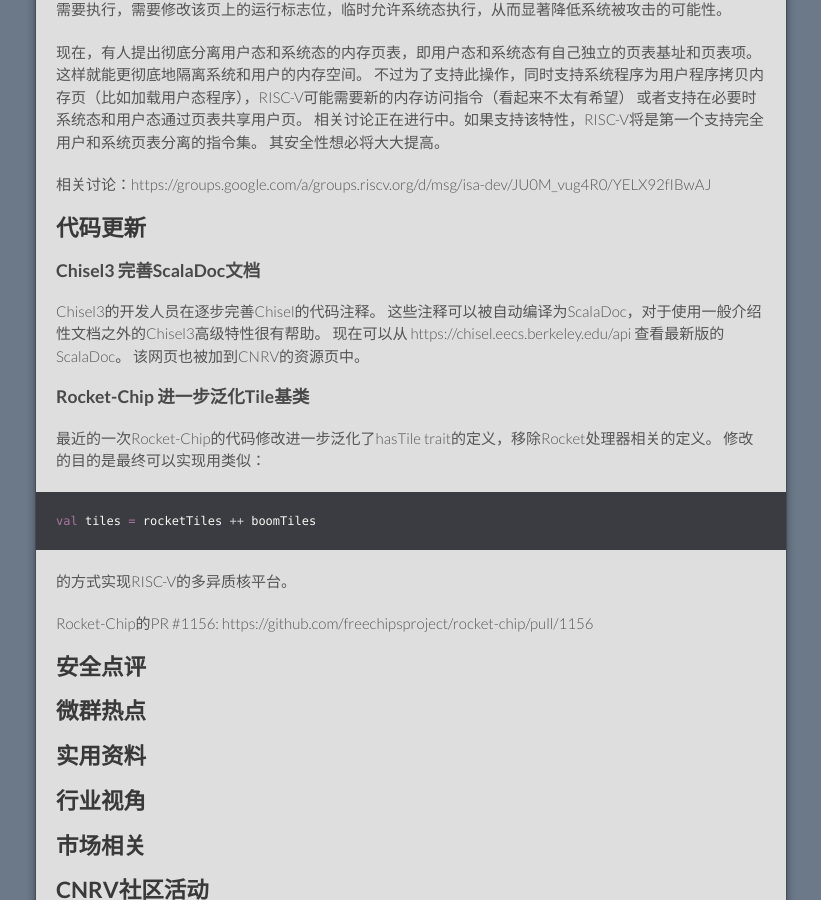
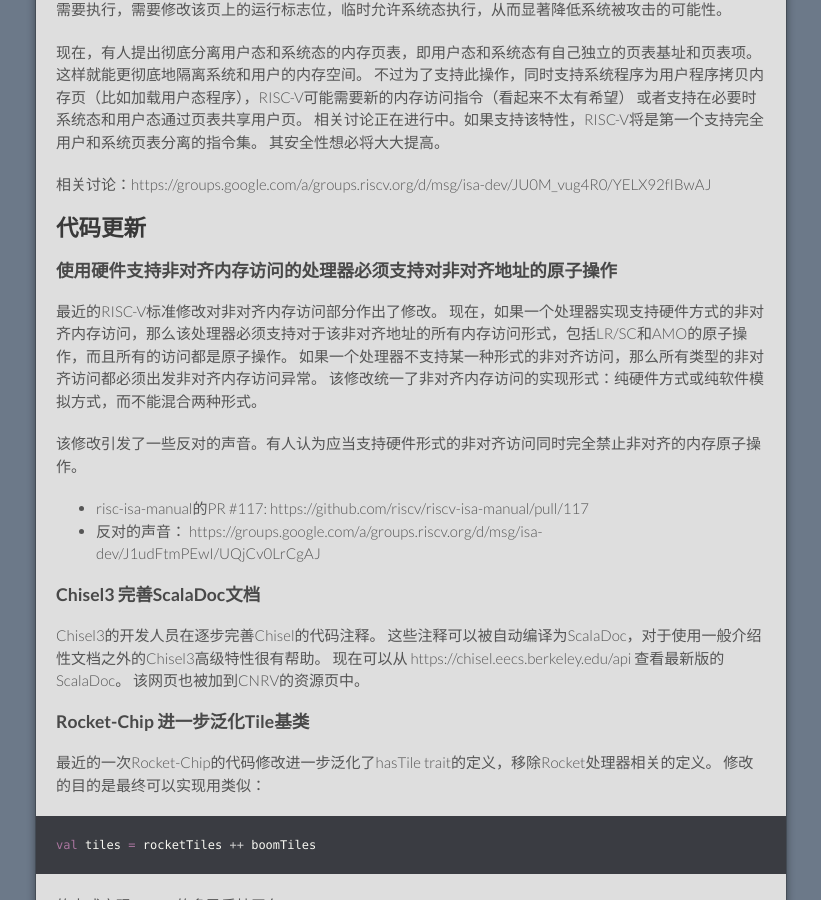
Before and after one commit to cnrv/home, a Jekyll site: the page built from bi-week-rpts/2017-12-21.md, in a window 1280 px wide and 900 px high, scrolled down 479 px. Shown: the whole window, without its empty margins (229-1050 px from the left). Built offline with Jekyll 4.4.1, drawn with Linux system fonts in a browser that asks for light colours; Markdown is read by kramdown in place of the engine named in the settings; comment, search, counter and statistics services are not loaded; our own code applies the rules of GitHub Pages for plain Markdown files.

Commit message:
atomic unaligned memory access

```diff
--- a/bi-week-rpts/2017-12-21.md
+++ b/bi-week-rpts/2017-12-21.md
@@ -33,6 +33,19 @@
 
 
 ## 代码更新
+
+### 使用硬件支持非对齐内存访问的处理器必须支持对非对齐地址的原子操作
+
+最近的RISC-V标准修改对非对齐内存访问部分作出了修改。
+现在，如果一个处理器实现支持硬件方式的非对齐内存访问，那么该处理器必须支持对于该非对齐地址的所有内存访问形式，包括LR/SC和AMO的原子操作，而且所有的访问都是原子操作。
+如果一个处理器不支持某一种形式的非对齐访问，那么所有类型的非对齐访问都必须出发非对齐内存访问异常。
+该修改统一了非对齐内存访问的实现形式：纯硬件方式或纯软件模拟方式，而不能混合两种形式。
+
+该修改引发了一些反对的声音。有人认为应当支持硬件形式的非对齐访问同时完全禁止非对齐的内存原子操作。
+
+- risc-isa-manual的PR \#117: https://github.com/riscv/riscv-isa-manual/pull/117
+- 反对的声音： https://groups.google.com/a/groups.riscv.org/d/msg/isa-dev/J1udFtmPEwI/UQjCv0LrCgAJ
+
 
 ### Chisel3 完善ScalaDoc文档
 
```
